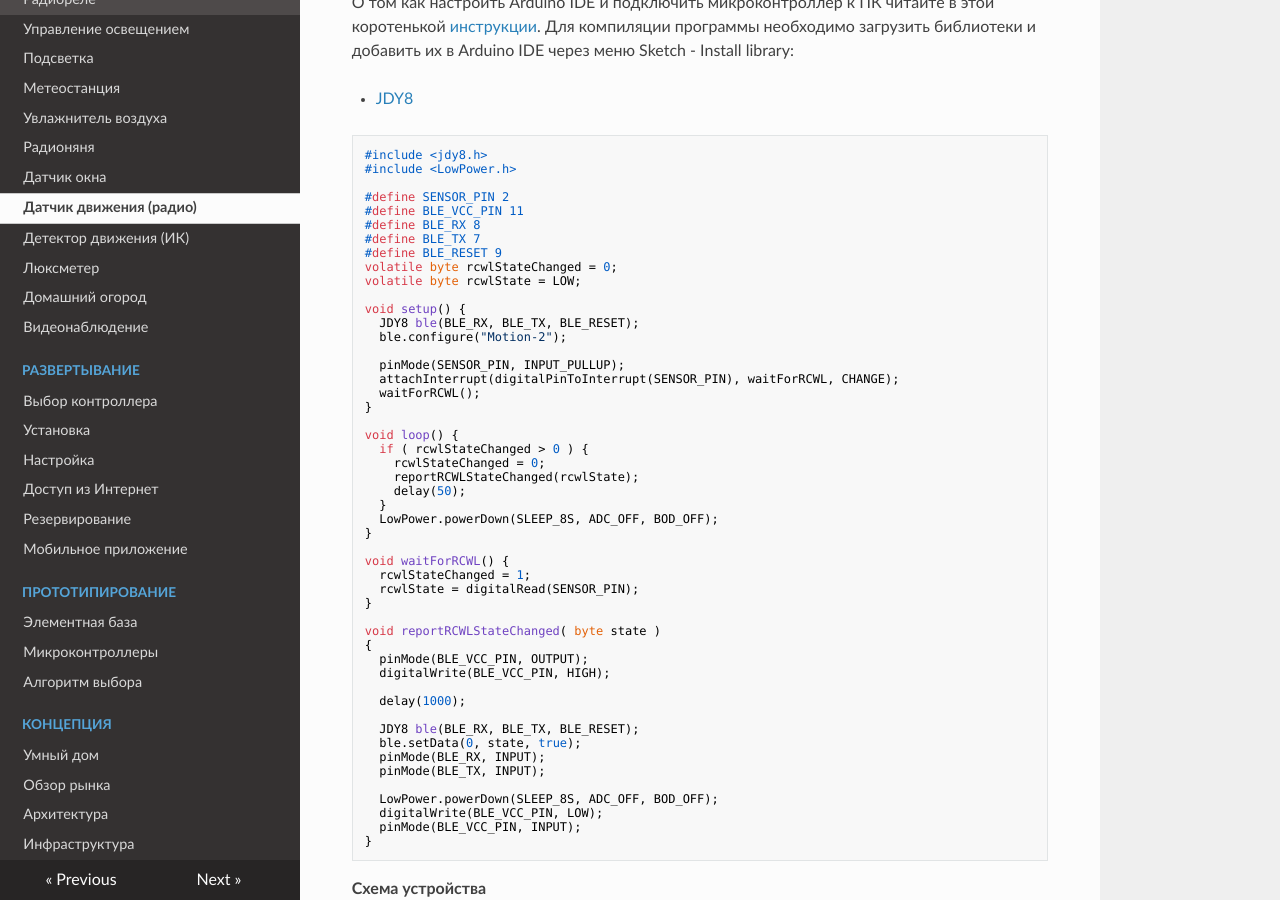
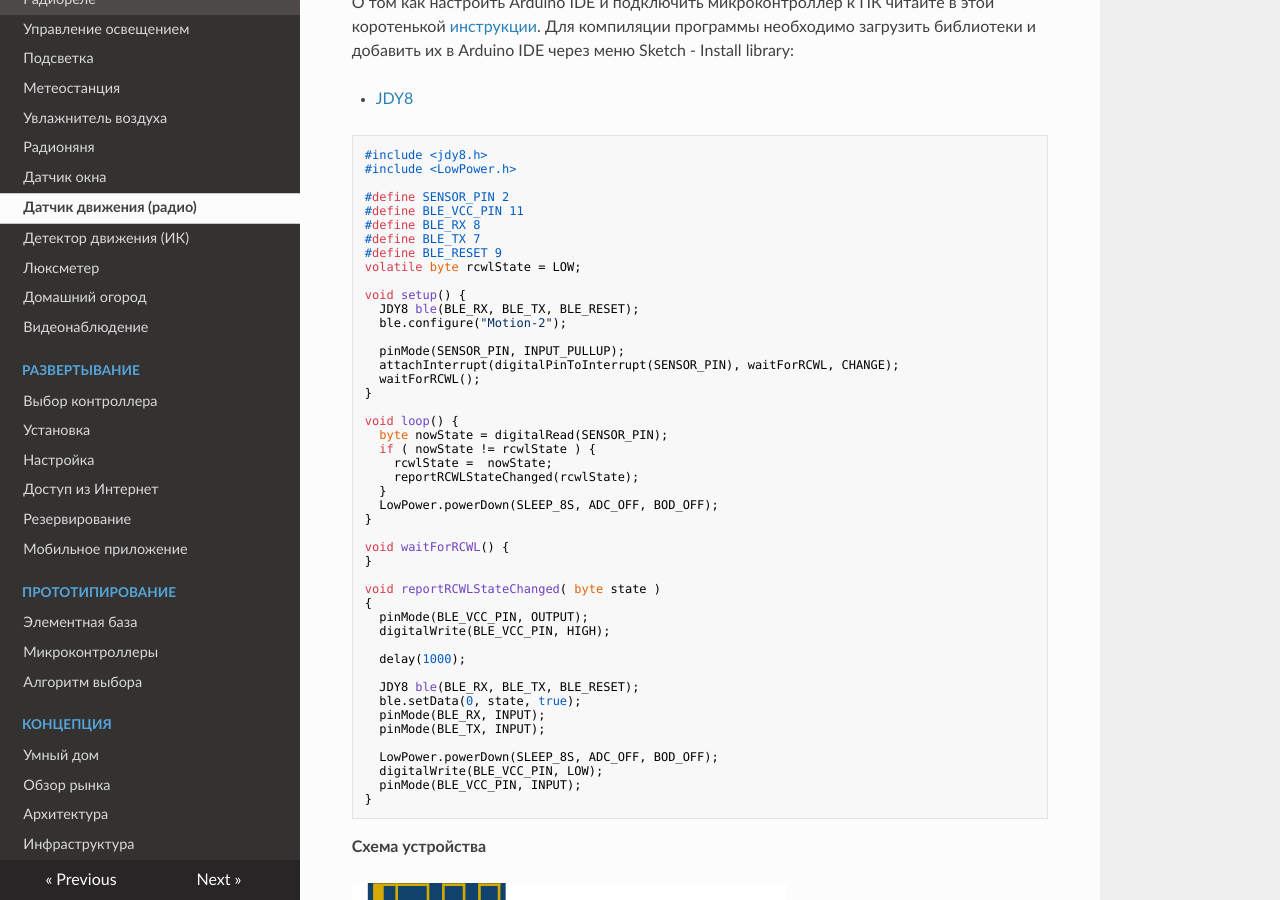
Before and after one commit to cutecare/cutecare-docs, an MkDocs documentation site: the page built from docs/Датчик движения.md, in a window 1280 px wide and 900 px high, scrolled down 1391 px. Built offline with MkDocs 1.6.1, drawn with Linux system fonts in a browser that asks for light colours; nearby versions of some CDN libraries; old or Windows-style settings are respelled for this version of MkDocs.

Commit message:
Update Датчик движения.md

```diff
--- a/docs/Датчик движения.md
+++ b/docs/Датчик движения.md
@@ -32,7 +32,6 @@
 #define BLE_RX 8
 #define BLE_TX 7
 #define BLE_RESET 9
-volatile byte rcwlStateChanged = 0;
 volatile byte rcwlState = LOW;
 
 void setup() {
@@ -45,17 +44,15 @@ void setup() {
 }
 
 void loop() {
-  if ( rcwlStateChanged > 0 ) {
-    rcwlStateChanged = 0;
+  byte nowState = digitalRead(SENSOR_PIN);
+  if ( nowState != rcwlState ) {
+    rcwlState =  nowState;
     reportRCWLStateChanged(rcwlState);
-    delay(50);
   }
   LowPower.powerDown(SLEEP_8S, ADC_OFF, BOD_OFF);
 }
 
 void waitForRCWL() {
-  rcwlStateChanged = 1;
-  rcwlState = digitalRead(SENSOR_PIN);
 }
 
 void reportRCWLStateChanged( byte state )
```
